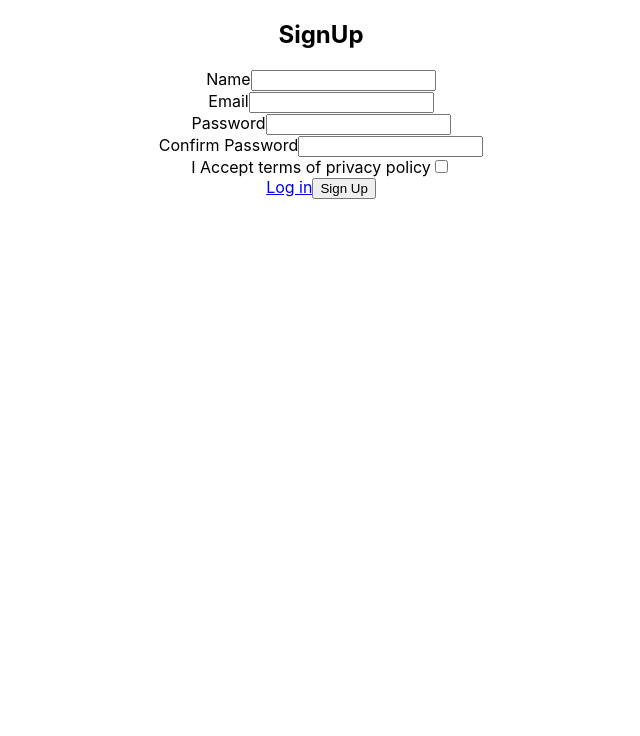
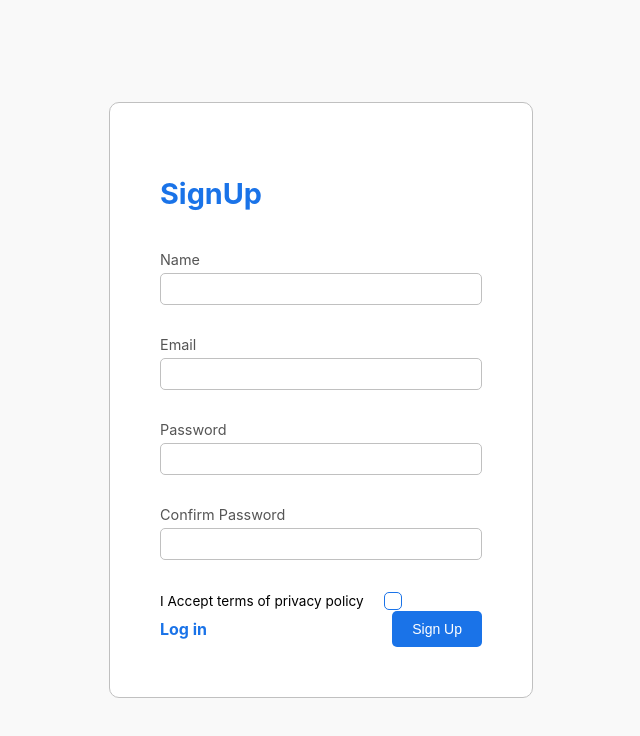
Before and after one commit to mohamadnikparvar/SignUp-form, a React (Create React App) app in the folder form-project/: page / in a window 1280 px wide. Shown: the top 736 px of the page, without its empty margins (319-959 px from the left). Built offline with nearby package versions, Linux system fonts and the light colour scheme.

Commit message:
styles added to my project

```diff
--- a/form-project/src/components/SignUp.js
+++ b/form-project/src/components/SignUp.js
@@ -2,6 +2,7 @@ import React, { useEffect, useState } from 'react';
 import { validate } from './validate';
 import { ToastContainer  } from 'react-toastify';
 import 'react-toastify/dist/ReactToastify.css';
+import styles from "./SignUp.module.css"
 
 import { notify } from './toast';
 
@@ -53,35 +54,37 @@ const SignUp = () => {
 
 
     return (
-        <div>
-            <form onSubmit={submitHandler}>
-                <h2>SignUp</h2>
-                <div>
+        <div className={styles.container}>
+            <form onSubmit={submitHandler} className={styles.formContainer}>
+                <h2 className={styles.header}>SignUp</h2>
+                <div className={styles.formField}>
                     <label>Name</label>
-                    <input type="text" name="name" value={data.name} onChange={changeHandler} onFocus={focushandler}/>
+                    <input className={(errors.name && touched.name)? styles.uncompleted : styles.formInput} type="text" name="name" value={data.name} onChange={changeHandler} onFocus={focushandler}/>
                     {errors.name && touched.name && <span>{errors.name}</span>}
                 </div>
-                <div>
+                <div className={styles.formField}>
                     <label>Email</label>
-                    <input type="text" name="email" value={data.email} onChange={changeHandler} onFocus={focushandler}/>
+                    <input className={(errors.email && touched.email)? styles.uncompleted : styles.formInput } type="text" name="email" value={data.email} onChange={changeHandler} onFocus={focushandler}/>
                     {errors.email && touched.email && <span>{errors.email}</span>}
                 </div>
-                <div>
+                <div className={styles.formField}>
                     <label>Password</label>
-                    <input type="password" name="password" value={data.password} onChange={changeHandler} onFocus={focushandler}/>
+                    <input className={(errors.password && touched.password)? styles.uncompleted : styles.formInput } type="password" name="password" value={data.password} onChange={changeHandler} onFocus={focushandler}/>
                     {errors.password && touched.password && <span>{errors.password}</span>}
                 </div>
-                <div>
+                <div className={styles.formField}>
                     <label>Confirm Password</label>
-                    <input type="password" name="confirmPassword" value={data.confirmPassword} onChange={changeHandler} onFocus={focushandler}/>
+                    <input className={(errors.confirmPassword && touched.confirmPassword)? styles.uncompleted : styles.formInput } type="password" name="confirmPassword" value={data.confirmPassword} onChange={changeHandler} onFocus={focushandler}/>
                     {errors.confirmPassword && touched.confirmPassword && <span>{errors.confirmPassword}</span>}
                 </div>
                 <div>
+                    <div className={styles.checkBoxContainer} >
                     <label>I Accept terms of privacy policy</label>
                     <input type="checkbox" name="isAccepted" value={data.isAccepted} onChange={changeHandler} onFocus={focushandler}/>
                     {errors.isAccepted && touched.isAccepted && <span>{errors.isAccepted}</span>}
+                    </div>
                 </div>
-                <div>
+                <div className={styles.formButtons}>
                     <a href="#">Log in</a>
                     <button type="submit">Sign Up</button>
                 </div>
--- /dev/null
+++ b/form-project/src/components/SignUp.module.css
@@ -0,0 +1,162 @@
+.container {
+  display: flex;
+  justify-content: center;
+  background-color: #f9f9f9;
+  min-height: 100vh;
+  align-items: center;
+}
+
+.formContainer {
+  border: 1px solid silver;
+  width: fit-content;
+  padding: 50px;
+  margin: 50px;
+  border-radius: 10px;
+  height: fit-content;
+  background-color: #fff;
+}
+
+.header {
+  text-align: left;
+  margin-bottom: 40px;
+  font-size: 1.8rem;
+  color: #1a73e8;
+}
+
+.formField {
+  display: flex;
+  flex-direction: column;
+  margin-bottom: 10px;
+  height: 75px;
+}
+
+.formField label {
+  text-align: left;
+  margin-bottom: 5px;
+  color: rgb(85, 85, 85);
+  font-size: 0.9rem;
+}
+
+.formInput {
+  width: 300px;
+  height: 30px;
+  border-radius: 5px;
+  padding: 0px 10px;
+  border: 1px solid silver;
+  transition: all 0.2s ease-in;
+}
+
+.uncompleted {
+  width: 300px;
+  height: 30px;
+  border-radius: 5px;
+  padding: 0px 10px;
+  border: 1px solid red;
+  transition: all 0.2s ease-in;
+}
+
+.formInput:focus,
+.uncompleted:focus {
+  outline: none;
+  line-height: 30px;
+  height: 30px;
+  border: 1px solid #1a73e8;
+}
+
+.formField span {
+  height: 10px;
+  text-align: left;
+  margin-top: 5px;
+  width: fit-content;
+  font-size: 0.7rem;
+  color: red;
+  line-height: 10px;
+  padding: 2px 3px;
+  border-radius: 3px;
+  background-color: rgba(255, 0, 0, 0.175);
+}
+
+.checkBoxContainer {
+  display: flex;
+  font-size: 0.85rem;
+  flex-direction: row !important;
+  align-items: center;
+  height: 20px !important;
+  text-align: center;
+}
+.formField:nth-child(6) label {
+  color: #1a73e8;
+}
+
+input[type="checkbox"] {
+  margin-left: 20px;
+  width: 18px;
+  height: 18px;
+  border: 1px solid #1a73e8;
+  appearance: none;
+  border-radius: 5px;
+  transition: all 0.2s ease-in;
+}
+
+input[type="checkbox"]:checked {
+  width: 18px;
+  height: 18px;
+  background-color: #1a73e8;
+  border-radius: 50%;
+}
+
+input[type="checkbox"]:focus {
+  height: 18px;
+  width: 18px;
+  outline: none;
+  border: 2px solid #004aaa;
+}
+
+.formButtons {
+  display: flex;
+  justify-content: space-between;
+  align-items: center;
+}
+
+.formButtons Button {
+  background-color: #1a73e8;
+  padding: 10px 20px;
+  color: #fff;
+  border-radius: 5px;
+  border: none;
+  font-size: 0.875rem;
+  font-weight: 500;
+  transition: all 0.1s ease-in;
+  cursor: pointer;
+}
+
+.formButtons button:hover {
+  background-color: #004aaa;
+}
+
+.formButtons a {
+  color: #1a73e8;
+  text-decoration: none;
+  transition: all 0.1s ease-in;
+  font-weight: 700;
+}
+
+.formButtons a:hover {
+  color: #004aaa;
+}
+
+@media (max-width: 440px) {
+  .formContainer {
+    padding: 20px;
+    margin: 50px 20px;
+  }
+  .formContainer {
+    width: 90%;
+  }
+  .formInput {
+    width: 90%;
+  }
+  .uncompleted {
+    width: 90%;
+  }
+}
```
